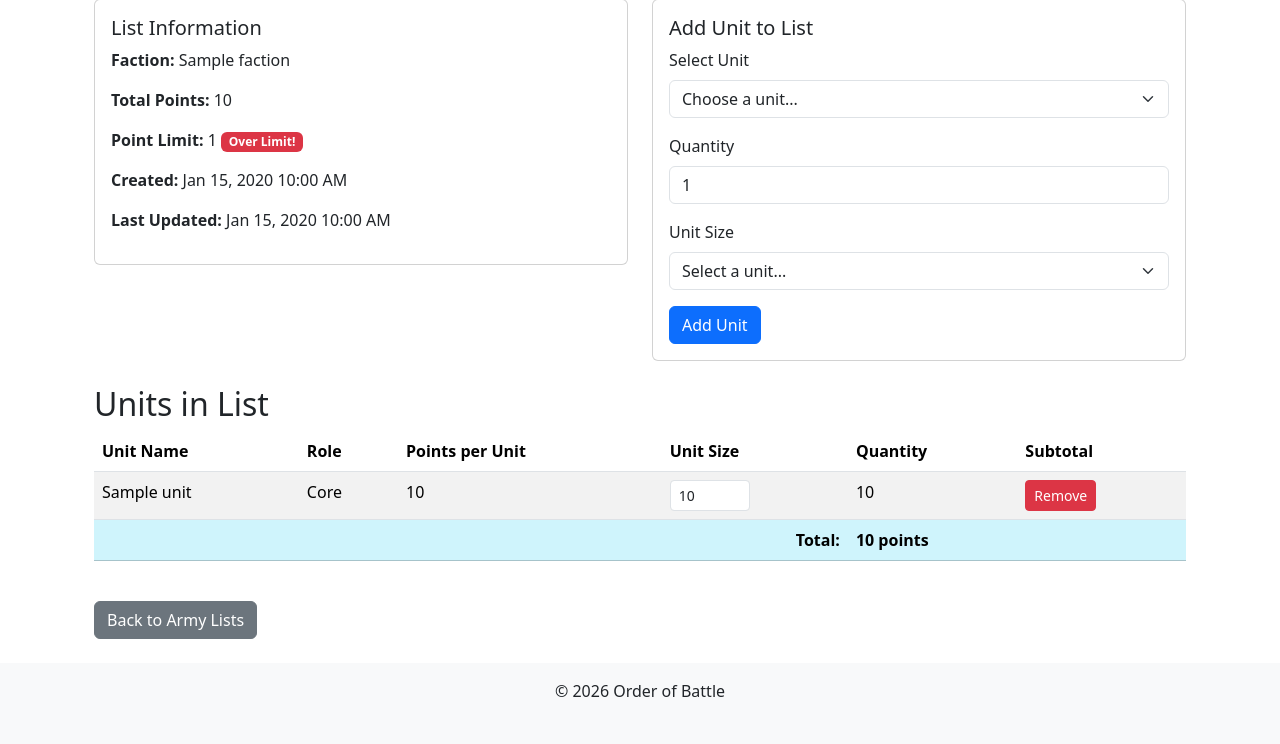
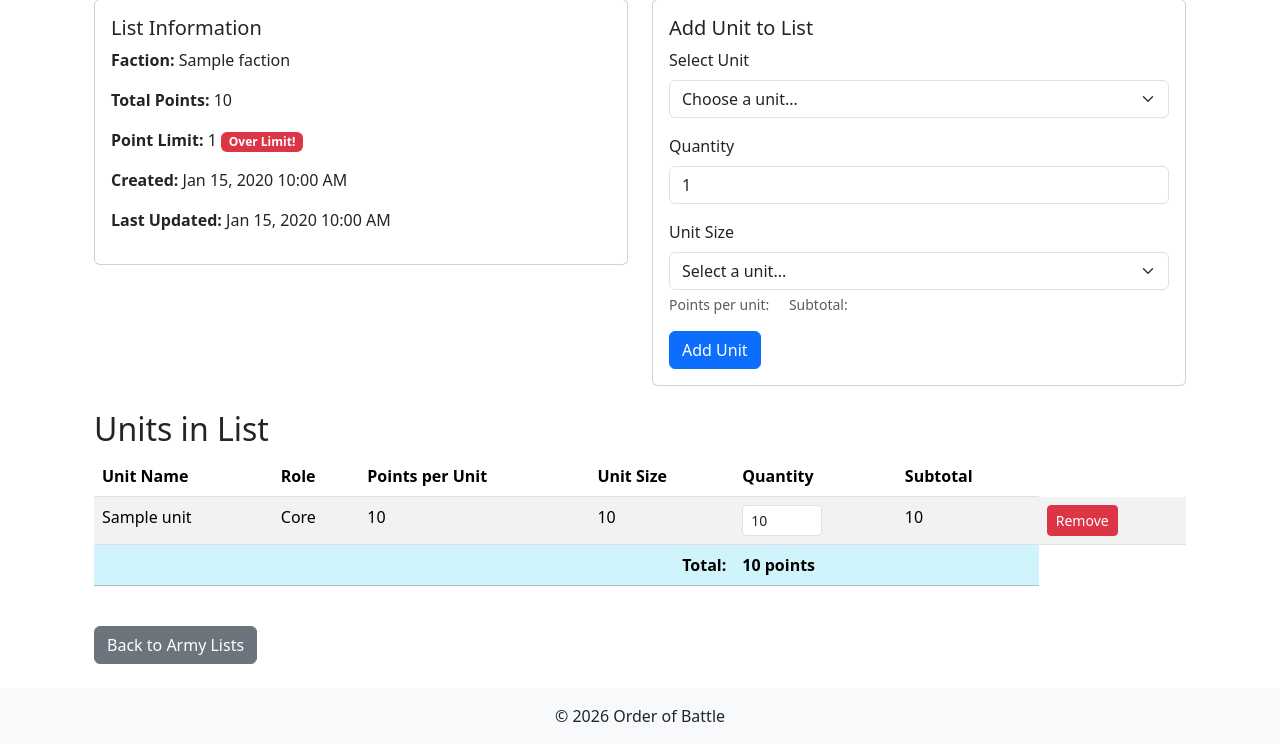
Before and after one commit to Jcasa08/Order-of-Battle, a Django app: page /lists/1/ in a window 1280 px wide. Shown: the part 170-914 px from the top of the page. Before the commit the page ends 867 px from the top, so only its background shows below. Run offline with Django 5.2, Linux system fonts and the light colour scheme; a user stored in the database is signed in; tables that the repository leaves empty hold one stand-in row (values such as "Sample post"); some libraries are stand-ins or nearby versions.

Commit message:
add js code for dynamic unit size point calculation

```diff
--- a/lists/models.py
+++ b/lists/models.py
@@ -43,3 +43,10 @@ class ListUnit(models.Model):
 
     def __str__(self):
         return f"{self.quantity} x {self.unit.name} in {self.army_list.name}"
+
+    def scaled_points(self):
+        """Points per unit, scaled by current unit_size.
+        If unit_size is not set, default to unit.min_size.
+        """
+        size = self.unit_size or self.unit.min_size
+        return (self.unit.points * size) // self.unit.min_size
--- a/lists/templates/lists/armylist_detail.html
+++ b/lists/templates/lists/armylist_detail.html
@@ -45,14 +45,14 @@
                     </p>
                     <p>
                         <strong>Point Limit:</strong>
-                        {% if army_list.point_limit %}
-                        {{ army_list.point_limit }} {% if army_list.total_points > army_list.point_limit %}
+                        {% if army_list.point_limit %} {{ army_list.point_limit }}
+                        {% if army_list.total_points > army_list.point_limit %}
                         <span class="badge bg-danger">Over Limit!</span>
                         {% elif army_list.total_points == army_list.point_limit %}
                         <span class="badge bg-success">At Limit</span>
                         {% else %}
-                        <span class="badge bg-info"
-                            >{{ army_list.point_limit|add:"-"|add:army_list.total_points }}
+                        <span class="badge bg-info">
+                            {{ army_list.point_limit|add:"-"|add:army_list.total_points }}
                             remaining</span>
                         {% endif %} {% else %}
                         <span class="text-muted">No limit</span>
@@ -124,6 +124,12 @@
                             >
                                 <option value="">Select a unit...</option>
                             </select>
+                            <div class="form-text mt-1">
+                                <span>Points per unit: </span>
+                                <span id="points_per_unit_preview"></span>
+                                <span class="ms-3">Subtotal: </span>
+                                <span id="subtotal_preview"></span>
+                            </div>
                         </div>
                         <button type="submit" class="btn btn-primary">
                             Add Unit
@@ -157,7 +163,8 @@
                         <tr>
                             <td>{{ list_unit.unit.name }}</td>
                             <td>{{ list_unit.unit.get_role_display }}</td>
-                            <td>{{ list_unit.unit.points }}</td>
+                            <td>{{ list_unit.scaled_points }}</td>
+                            <td>{{ list_unit.unit_size }}</td>
                             <td>
                                 <form
                                     method="post"
--- a/lists/views.py
+++ b/lists/views.py
@@ -125,6 +125,24 @@ class AddUnitToArmyListView(LoginRequiredMixin, View):
 
         unit = get_object_or_404(Unit, pk=unit_id)
 
+        # Read and validate unit_size from form (default to unit.min_size)
+        try:
+            unit_size = int(request.POST.get('unit_size', unit.min_size))
+        except (TypeError, ValueError):
+            unit_size = unit.min_size
+
+        # Ensure unit_size is valid: between min/max and multiple of min_size
+        if (
+            unit_size < unit.min_size or
+            unit_size > unit.max_size or
+            unit_size % unit.min_size != 0
+        ):
+            messages.error(
+                request,
+                f'Invalid unit size for {unit.name}. Choose between {unit.min_size} and {unit.max_size} in steps of {unit.min_size}.'
+            )
+            return redirect('armylist_detail', pk=pk)
+
         # Check if unit belongs to the same faction
         if unit.faction != army_list.faction:
             messages.error(
@@ -135,15 +153,20 @@ class AddUnitToArmyListView(LoginRequiredMixin, View):
         list_unit, created = ListUnit.objects.get_or_create(
             army_list=army_list,
             unit=unit,
-            defaults={'quantity': quantity}
+            defaults={'quantity': quantity, 'unit_size': unit_size}
         )
 
         if not created:
+            # Update unit_size to selected value and increment quantity
+            list_unit.unit_size = unit_size
             list_unit.quantity += quantity
             list_unit.save()
 
-        # Calculate subtotal
-        list_unit.subtotal_points = list_unit.quantity * unit.points
+        # Scaled points for the selected unit_size
+        scaled_unit_points = (unit.points * unit_size) // unit.min_size
+
+        # Calculate subtotal (quantity * scaled points)
+        list_unit.subtotal_points = list_unit.quantity * scaled_unit_points
         list_unit.save()
 
         # Update army list total
@@ -205,7 +228,10 @@ class UpdateListUnitView(LoginRequiredMixin, View):
             return redirect('armylist_detail', pk=army_list.pk)
 
         list_unit.quantity = new_quantity
-        list_unit.subtotal_points = list_unit.quantity * list_unit.unit.points
+        # Use scaled points according to unit_size
+        scaled_unit_points = (list_unit.unit.points * (
+            list_unit.unit_size or list_unit.unit.min_size)) // list_unit.unit.min_size
+        list_unit.subtotal_points = list_unit.quantity * scaled_unit_points
         list_unit.save()
 
         # Update army list total
@@ -245,6 +271,7 @@ class DuplicateArmyListView(LoginRequiredMixin, View):
             ListUnit.objects.create(
                 army_list=new_list,
                 unit=list_unit.unit,
+                unit_size=list_unit.unit_size or list_unit.unit.min_size,
                 quantity=list_unit.quantity,
                 subtotal_points=list_unit.subtotal_points
             )
--- a/static/js/unit_size_selector.js
+++ b/static/js/unit_size_selector.js
@@ -1,25 +1,52 @@
-document
-            .getElementById("unit_id")
-            .addEventListener("change", async function () {
+document.addEventListener("DOMContentLoaded", function () {
+    const unitSelect = document.getElementById("unit_id");
+    const unitSizeSelect = document.getElementById("unit_size");
+    const qtyInput = document.getElementById("quantity");
+    const pointsPreview = document.getElementById("points_per_unit_preview");
+    const subtotalPreview = document.getElementById("subtotal_preview");
+
+    function updatePreviews(data) {
+        if (!pointsPreview || !subtotalPreview) return;
+        if (!data) {
+            pointsPreview.textContent = "";
+            subtotalPreview.textContent = "";
+            return;
+        }
+        const size = parseInt(unitSizeSelect.value || data.min_size, 10);
+        const scaled = Math.floor((data.points * size) / data.min_size);
+        pointsPreview.textContent = `${scaled} pts`;
+        const qty = parseInt(qtyInput?.value || "1", 10);
+        subtotalPreview.textContent = `${scaled * qty} pts`;
+    }
+
+    async function fetchUnitData(unitId) {
+        try {
+            const response = await fetch(`/core/api/unit/${unitId}/`);
+            const data = await response.json();
+            return response.ok ? data : null;
+        } catch (err) {
+            console.error("Error fetching unit details:", err);
+            return null;
+        }
+    }
+
+    unitSelect?.addEventListener("change", async function () {
         const unitId = this.value;
-                const unitSizeSelect = document.getElementById("unit_size");
-
         if (!unitId) {
-                    // Reset to defaults if no unit selected
             unitSizeSelect.innerHTML =
                 '<option value="">Select a unit size...</option>';
+            updatePreviews(null);
             return;
         }
 
-                try {
-                    const response = await fetch(`/core/api/unit/${unitId}/`);
-                    const data = await response.json();
+        const data = await fetchUnitData(unitId);
+        if (!data) {
+            updatePreviews(null);
+            return;
+        }
 
-                    if (response.ok) {
-                        // Clear existing options
+        // Populate unit size options
         unitSizeSelect.innerHTML = "";
-
-                        // Generate options from min_size to max_size, incrementing by min_size
         for (
             let size = data.min_size;
             size <= data.max_size;
@@ -30,16 +57,11 @@ document
             option.textContent = size;
             unitSizeSelect.appendChild(option);
         }
+        unitSizeSelect.value = data.min_size;
 
-                        // Select the first (minimum) option by default
-                        unitSizeSelect.value = data.min_size;
-                    } else {
-                        console.error(
-                            "Error fetching unit details:",
-                            data.error
-                        );
-                    }
-                } catch (error) {
-                    console.error("Error:", error);
-                }
+        // Initial preview and listeners
+        updatePreviews(data);
+        unitSizeSelect.onchange = () => updatePreviews(data);
+        qtyInput?.addEventListener("input", () => updatePreviews(data));
     });
+});
```
Lines whose indentation alone changed are shown as unchanged.
